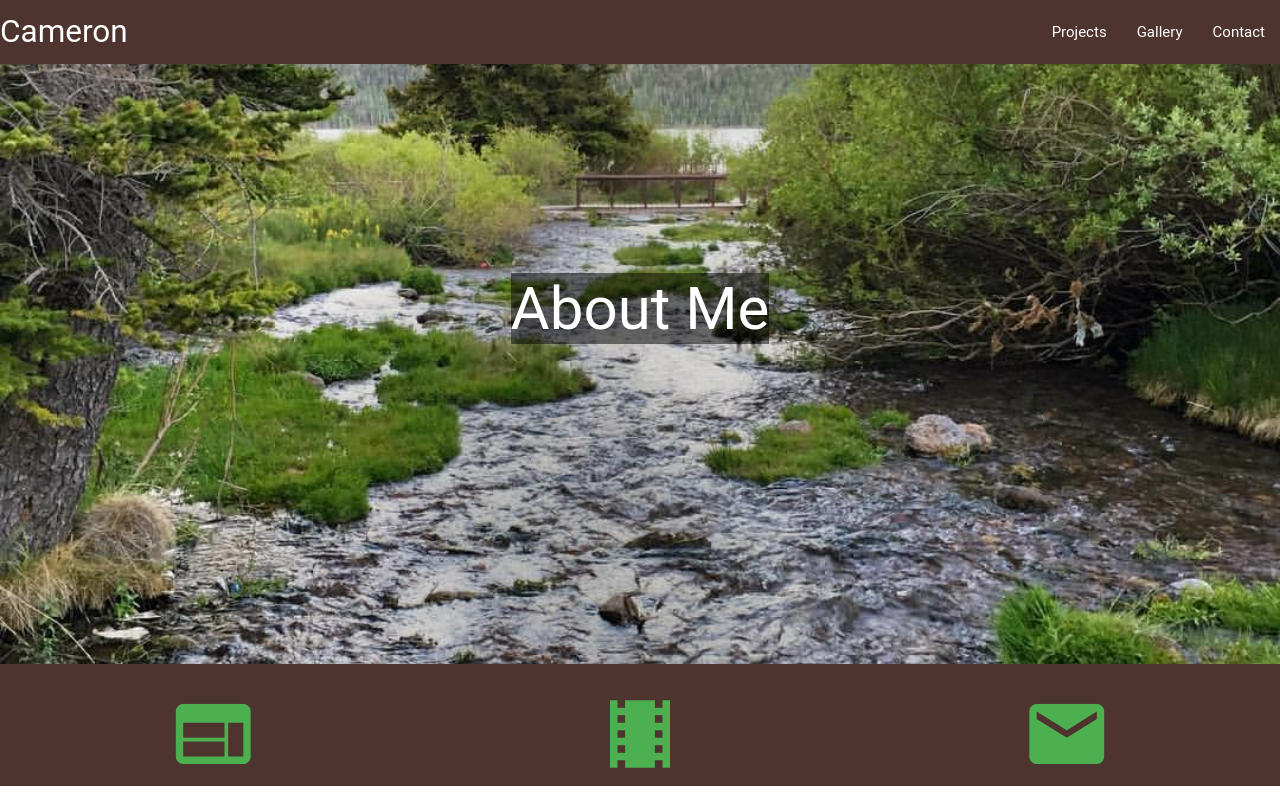
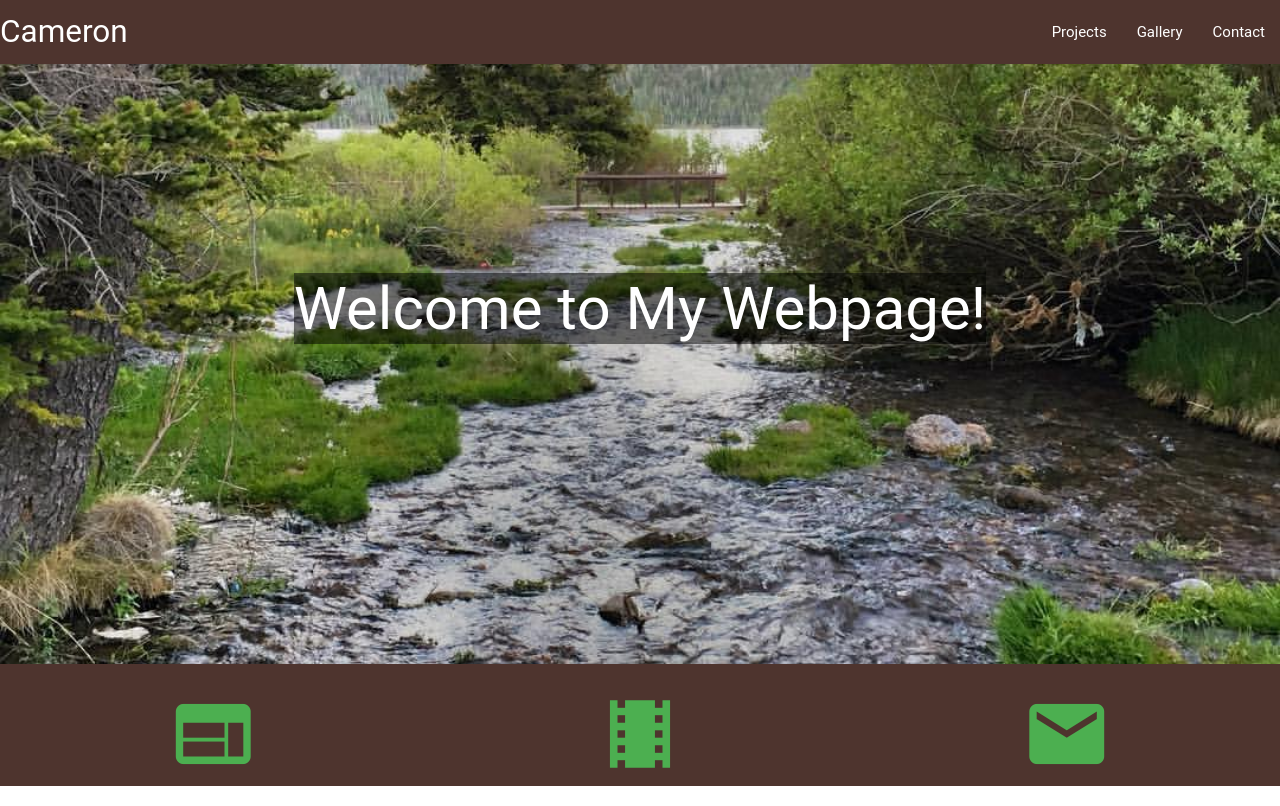
Before and after one commit to packercj/about_me_webpagges, a plain HTML site: page index.html in a window 1280 px wide. Drawn offline with Linux system fonts and the light colour scheme; a web font is replaced by a local one.

Commit message:
change about me to welcome to my webpage

```diff
--- a/index.html
+++ b/index.html
@@ -19,7 +19,7 @@
     </nav>
     <div class="bg">
       <div class="center-align intro">
-      <span class="white-text intro-text">About Me</span>
+      <span class="white-text intro-text">Welcome to My Webpage!</span>
       </div>
     </div>
     <div class="row brown darken-3">
```
Also changed, not shown: 1 other file.
